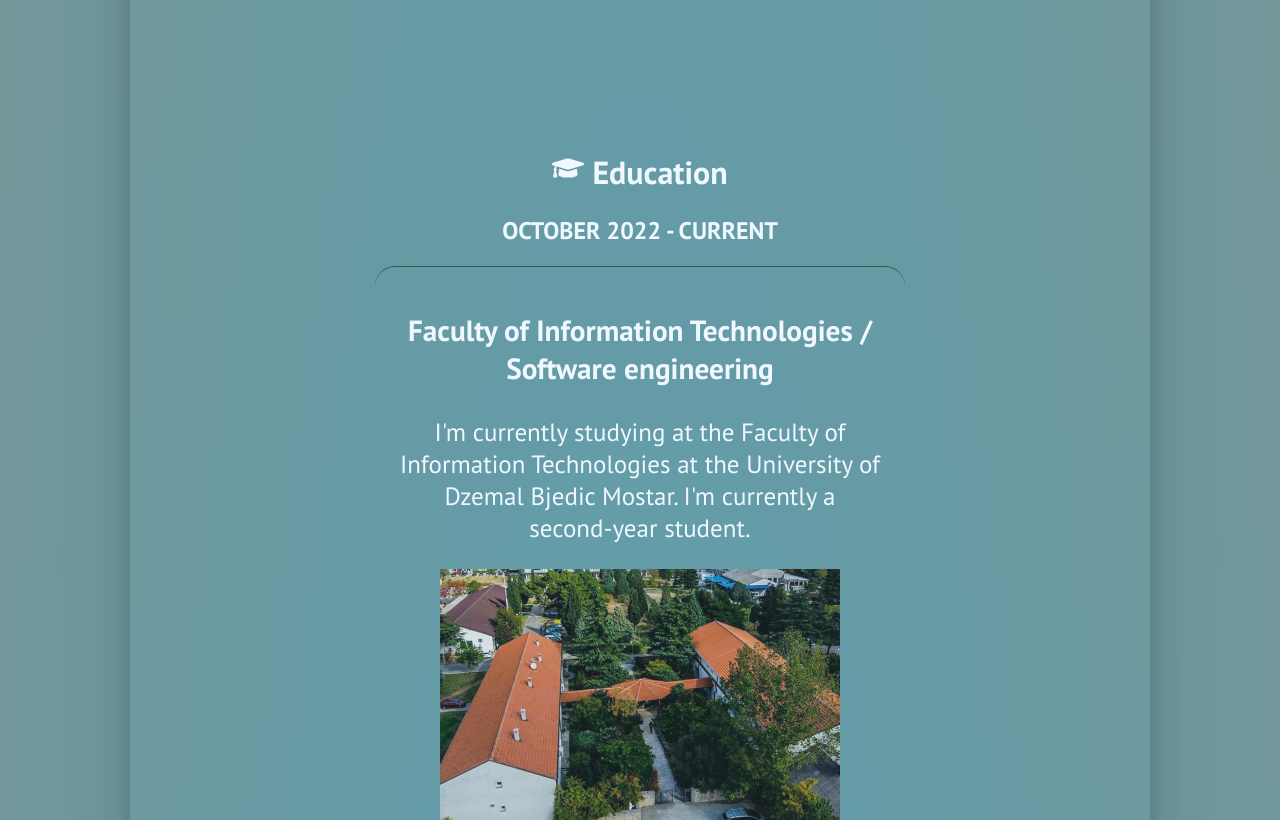
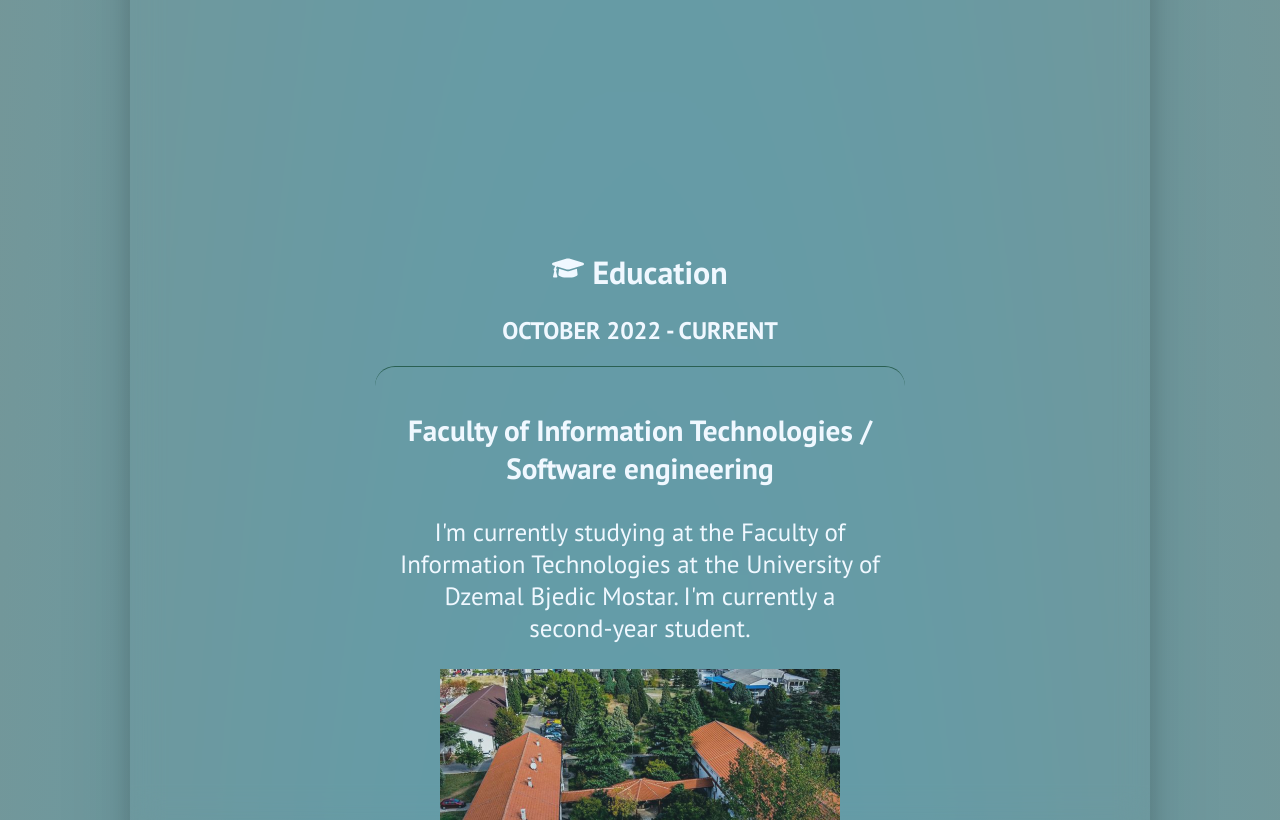
Before and after one commit to HasanRahic/Portfolio-Hasan-Rahic, a React (Create React App) app: page / in a window 1280 px wide. Shown: the part 1980-2800 px from the top of the page. Built offline with nearby package versions, Linux system fonts and the light colour scheme.

Commit message:
updating last files

```diff
--- a/src/App.css
+++ b/src/App.css
@@ -163,6 +163,7 @@ body{
 .buttons{
     display: flex;
     justify-content: center;
+    height: 110vh;
 }
 .btn-links{
     display: block;
@@ -238,7 +239,7 @@ body{
 .socials{
     width: 700px;
     margin: auto;
-    padding-top: 200px;
+    padding-top: 100px;
 }
 .instagram-facebook{
     border-top: 1px solid rgb(42, 96, 82);
@@ -282,10 +283,11 @@ body{
     opacity: 0.9;
 }
 .container{
-    margin-bottom: 350px;
+    margin-bottom: 400px;
 }
 .social{
     margin-bottom: 0;
+    padding-top: 0;
 }
 .conv{
     margin-bottom: 0;
@@ -293,3 +295,9 @@ body{
 .skills{
     margin-bottom: 0;
 }
+.education{
+    margin-bottom: 450px;
+}
+.buttons{
+    margin-bottom: 0;
+}
--- a/src/App.js
+++ b/src/App.js
@@ -10,6 +10,7 @@ import { FaLinkedin } from "react-icons/fa";
 import { FaInstagramSquare } from "react-icons/fa";
 import { FaFacebook } from "react-icons/fa";
 import { FaEnvelope } from "react-icons/fa";
+import { FaCalendarCheck } from "react-icons/fa";
 import React, { useState, useEffect } from 'react';
 
 function App() {
@@ -91,8 +92,7 @@ function App() {
                 programming languages such as C++, C#, Java, as well as
                 proficiency in web development languages including HTML, CSS,
                 and JavaScript.<br/>
-                Graduated: <b>Yes</b>
-              </p>
+                Graduated: <b>Yes</b></p>
               <img src="./images/srednja.jpg" alt="" style={fadeInStylesImg}/>
             </div>
           </div>
@@ -133,7 +133,7 @@ function App() {
             </div>
           </div>
         <div className="container conv" style={fadeInStyles}>
-          <h1>Hackathon 2024 BEST Mostar</h1>
+          <h1><FaCalendarCheck /> Hackathon 2024 BEST Mostar</h1>
           <div className="text conv-text">
             Thrilled to have participated in the exhilarating 2024 Best Mostar Hackathon!
             As a participant, I had the fantastic opportunity to immerse myself in a dynamic atmosphere alongside some of the brightest minds in the industry, all driven by a shared passion for innovation and problem-solving.
```
